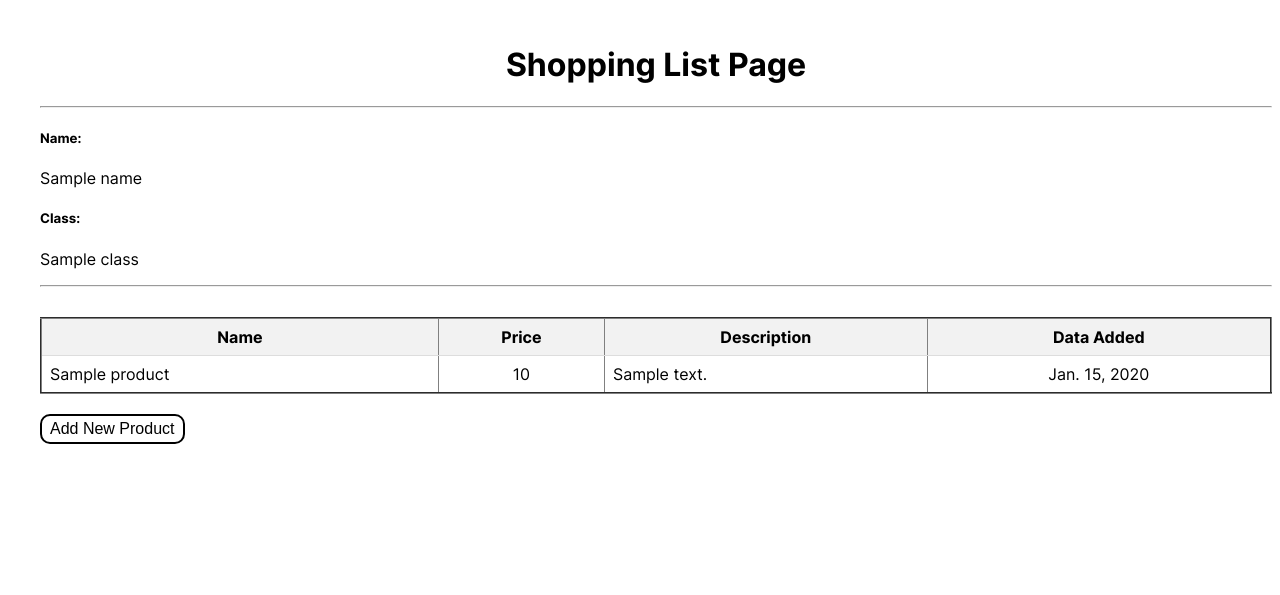
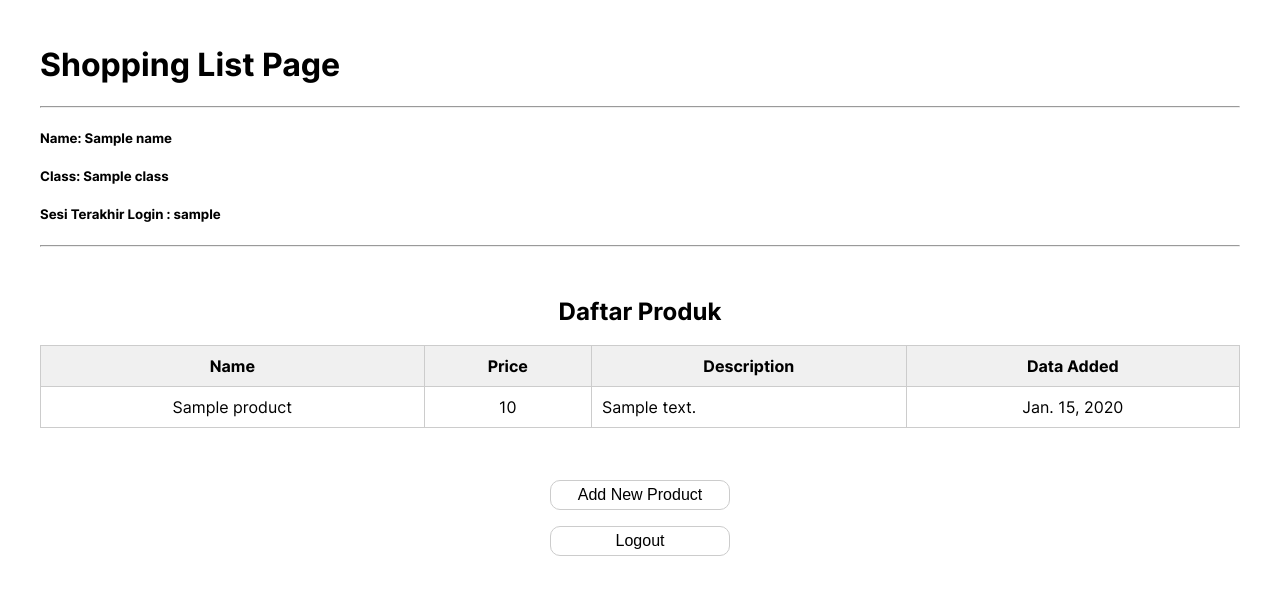
Before and after one commit to mhmdhaekal/shopping-list, a Django app: template main/templates/main.html in a window 1280 px wide. Shown: the top 595 px of the page. Run offline with Django 4.2, Linux system fonts and the light colour scheme; tables that the repository leaves empty hold one stand-in row (values such as "Sample post"); the template is opened without the code that fills it: values that come from a table or form of the project are taken from there, most other values are stand-ins (such as "Sample title", 1, 10 or a date in 2020).

Commit message:
done tutorial 3

```diff
--- a/main/models.py
+++ b/main/models.py
@@ -1,8 +1,20 @@
 from django.db import models
+from django.contrib.auth.models import User
+
 
 # Create your models here.
-class Product(models.Model):
+
+
+class BaseModel(models.Model):
+    objects = models.Manager()
+
+    class Meta:
+        abstract = True
+
+
+class Product(BaseModel):
     name = models.CharField(max_length=255)
     date_added = models.DateField(auto_now_add=True)
     price = models.IntegerField()
     description = models.TextField()
+    user = models.ForeignKey(User, on_delete=models.CASCADE)
--- a/main/static/styles/index.css
+++ b/main/static/styles/index.css
@@ -13,39 +13,8 @@ body {
     font-family: "Inter";
     padding-left: 2rem;
     padding-top: 1rem;
+    padding-right: 2rem;
     position: relative;
-}
-
-table {
-  border-collapse: collapse;
-  width: 100%;
-  margin-top: 30px;
-}
-th,
-td {
-  text-align: left;
-  padding: 8px;
-  border-bottom: 1px solid #ddd;
-}
-th {
-  background-color: #f2f2f2;
-  text-align: center;
-}
-
-.add-product {
-  background-color: white;
-  border: 2px solid black;
-  color: black;
-  text-align: center;
-  padding: 4px 8px;
-  cursor: pointer;
-  border-radius: 10px;
-  font-size: medium;
-}
-.title {
-  text-align: center;
-  font-size: 2rem;
-  font-weight: bold;
 }
 
 .products {
@@ -58,6 +27,56 @@ th {
     flex-direction: column;
 }
 
-.center-table {
+.product-table {
+    width: 100%;
+    border-collapse: collapse;
+    overflow: hidden;
+}
+
+.product-table th, .product-table td {
+    border: 1px solid #ccc;
+    padding: 10px;
     text-align: center;
 }
+
+.product-table th {
+    background-color: #f0f0f0;
+    text-align: center;
+}
+
+.product-table .description-table {
+    text-align: left;
+}
+
+.center-text {
+    text-align: center;
+}
+
+.button {
+    background-color: white;
+    border: 1px solid #ccc;
+    color: black;
+    text-align: center;
+    padding: 5px 10px;
+    width: 180px;
+    cursor: pointer;
+    border-radius: 10px;
+    font-size: medium;
+}
+
+.button-section {
+    margin-top: 2rem;
+    position: relative;
+    display: flex;
+    flex-direction: column;
+    gap: 1rem;
+}
+
+.logout-button, .product-button {
+    justify-content: center;
+    align-content: center;
+    position: relative;
+    display: flex;
+    flex-direction: row;
+    gap: 1rem;
+}
--- a/main/templates/create-product.html
+++ b/main/templates/create-product.html
@@ -7,7 +7,7 @@
             <tr>
                 <td></td>
                 <td>
-        <input type="submit" value="Add Product" class="add-product" />
+                    <input type="submit" value="Add Product" class="button"/>
                 </td>
             </tr>
         </table>
--- a/main/templates/main.html
+++ b/main/templates/main.html
@@ -1,17 +1,19 @@
 {% extends "base.html" %} {% block content %}
-<h1 class = 'title'>Shopping List Page</h1>
+    <h1 class='title'>Shopping List Page</h1>
 
     <hr>
-<h5>Name:</h5>
+    <h5>Name: {{ name }}</h5>
+    <h5>Class: {{ class }}</h5>
 
-<p>{{ name }}</p>
-
-<h5>Class:</h5>
-
-<p>{{class}}</p>
+    <h5>Sesi Terakhir Login : {{ last_login }}</h5
+    >
     <hr>
 
-<table border=2>
+    <h2 style="margin-top: 50px;text-align: center">Daftar Produk</h2>
+
+
+    <div class="products">
+        <table class="product-table">
             <tr>
                 <th>Name</th>
                 <th>Price</th>
@@ -21,18 +23,37 @@
 
             {% for product in products %}
                 <tr>
-    <td>{{product.name}}</td>
-    <td class ="center-table">{{product.price}}</td>
-    <td>{{product.description}}</td>
-    <td class="center-table">{{product.date_added}}</td>
+                    <td>{{ product.name }}</td>
+                    <td>{{ product.price }}</td>
+                    <td class="description-table">{{ product.description }}</td>
+                    <td>{{ product.date_added }}</td>
                 </tr>
 
             {% endfor %}
         </table>
+    </div>
 
-<br />
 
+    <br/>
+
+
+    <div class="button-section">
+
+        <div class="product-button">
             <a href="{% url "main:create_product" %}">
-    <button class="add-product">Add New Product</button>
+                <button class="button">Add New Product</button>
             </a>
+        </div>
+
+        <div class="logout-button">
+            <a href="{% url 'main:logout' %}">
+                <button class="button">
+                    Logout
+                </button>
+            </a>
+        </div>
+    </div>
+
+
+
 {% endblock content %}
--- a/main/urls.py
+++ b/main/urls.py
@@ -6,15 +6,22 @@ from main.views import (
     show_json,
     show_xml_by_id,
     show_json_by_id,
+    register,
+    login_user,
+    logout_user
 )
 
 app_name = "main"
 
 urlpatterns = [
     path("", show_main, name="show_main"),
-    path("create-product", create_product, name="create_product"),
+    path("create-product/", create_product, name="create_product"),
     path("xml/", show_xml, name="show_xml"),
     path("json/", show_json, name="show_json"),
     path("xml/<int:id>", show_xml_by_id, name="show_xml_by_id"),
     path("json/<int:id>", show_json_by_id, name="show_json_by_id"),
+    path("register/", register, name='register'),
+    path("login/", login_user, name='login'),
+    path("logout", logout_user, name='logout')
+
 ]
--- a/pyrightconfig.json
+++ /dev/null
@@ -1,4 +0,0 @@
-{
-  "venvPath": ".",
-  "venv": "env"
-}
```
Also changed, not shown: main/templates/login.html (added, +47 -0 lines), main/templates/register.html (added, +34 -0 lines), main/views.py (+50 -4 lines), main/migrations/0001_initial.py, 1 other file. Lines whose indentation alone changed are shown as unchanged.
